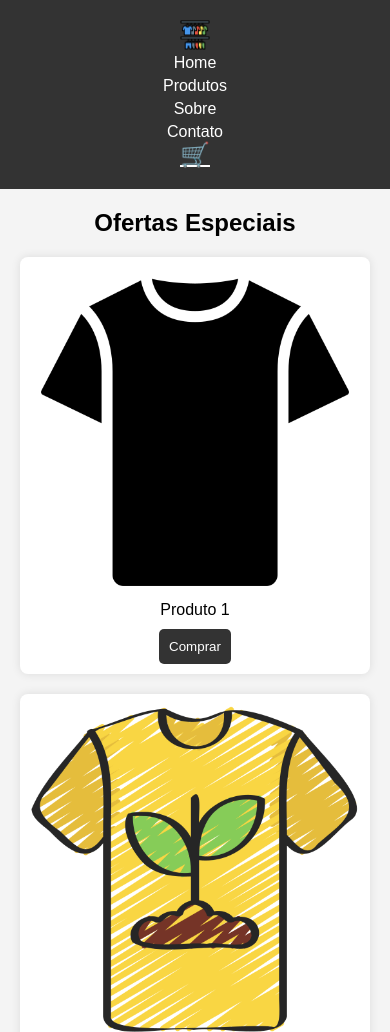
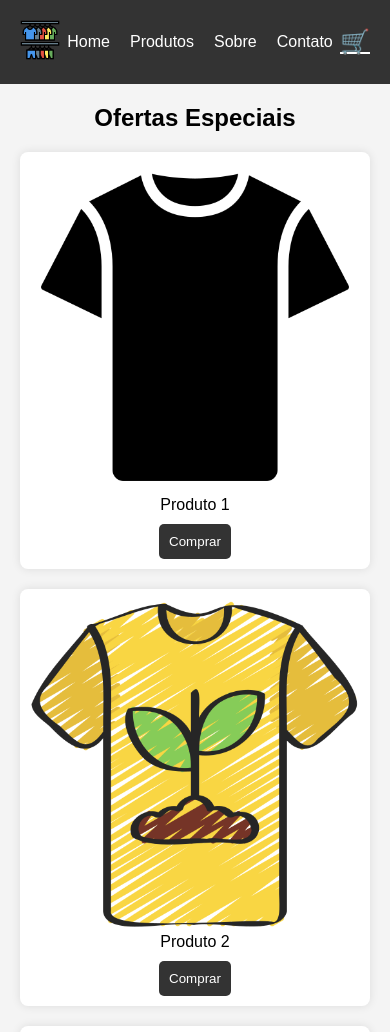
Before and after one commit to huryzin/Loja, a plain HTML site: page Loja/index.html in a window 390 px wide. Shown: the top 1032 px of the page. Drawn offline with Linux system fonts and the light colour scheme.

Commit message:
Update style.css

```diff
--- a/Loja/style.css
+++ b/Loja/style.css
@@ -1,17 +1,15 @@
-/* Resetando o estilo padrão */
+
 * {
     margin: 0;
     padding: 0;
     box-sizing: border-box;
   }
 
-  /* Corpo da página */
   body {
     font-family: Arial, sans-serif;
     background-color: #f4f4f4;
   }
 
-  /* Cabeçalho */
   header {
     display: flex;
     justify-content: space-between;
@@ -46,7 +44,6 @@
     color: white;
   }
 
-  /* Produtos */
   .produtos {
     padding: 20px;
     text-align: center;
@@ -90,7 +87,6 @@
     background-color: #555;
   }
 
-  /* Rodapé */
   footer {
     background-color: #333;
     color: white;
@@ -115,37 +111,11 @@
     text-decoration: underline;
   }
 
-  /* Media Queries */
-  @media (max-width: 768px) {
-    header {
-      flex-direction: column;
-      text-align: center;
+  @media screen (max-width: 480px) {
+    div {
+        background-color: #333;
     }
-
-    header .menu ul {
-      flex-direction: column;
-      gap: 10px;
-    }
-
-    .produtos-lista {
-      grid-template-columns: 1fr 1fr;
-    }
-
-    footer {
-      text-align: center;
+    .text {
+        font-size: 18px;
     }
   }
-
-  @media (max-width: 480px) {
-    header .logo img {
-      height: 30px;
-    }
-
-    header .menu ul {
-      gap: 5px;
-    }
-
-    .produtos-lista {
-      grid-template-columns: 1fr;
-    }
-  }
```
